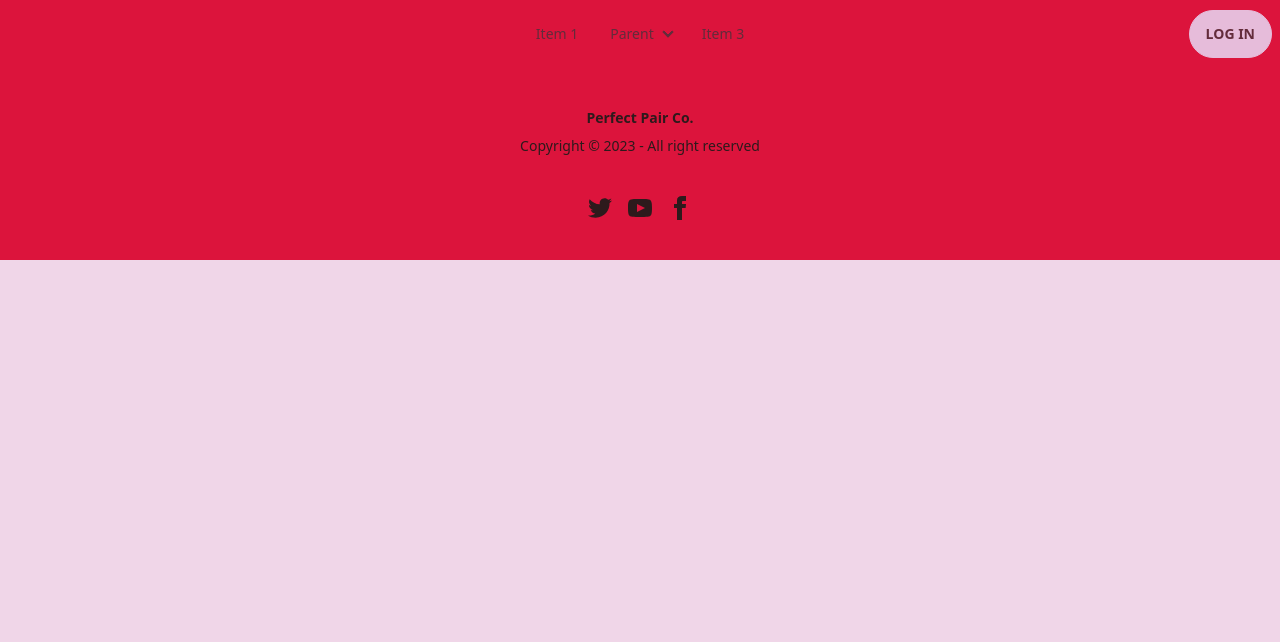
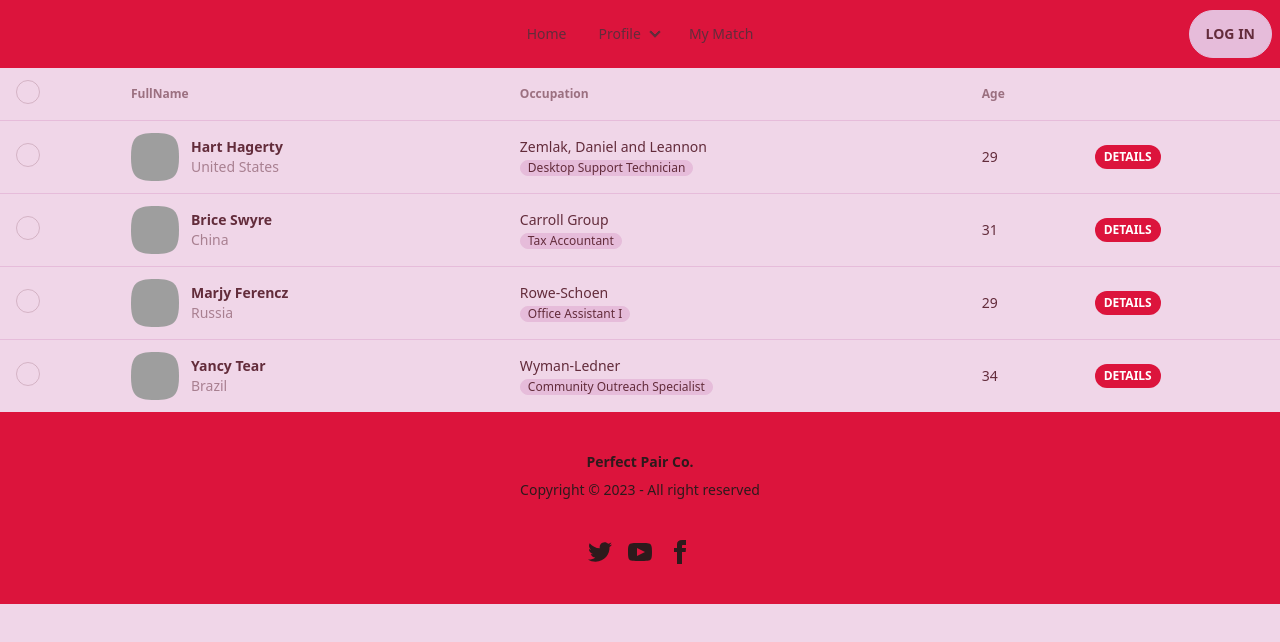
Before and after one commit to supriyakavathekar/match-making-website, a React (Create React App) app: page /match in a window 1280 px wide. Shown: the top 642 px of the page. Built offline with nearby package versions, Linux system fonts and the light colour scheme; grey boxes are pictures that could not be loaded; a web font is replaced by a local one.

Commit message:
added matcch page

```diff
--- a/src/App.css
+++ b/src/App.css
@@ -135,3 +135,13 @@ font-size: 20px;
     align-items: center;
 
 }
+
+
+
+
+/* match */
+
+.match-btn{
+    background-color: crimson;
+    color: white;
+}
--- a/src/App.jsx
+++ b/src/App.jsx
@@ -8,6 +8,7 @@ import {Routes, Route} from 'react-router-dom'
 import data from './data.json'
 import Profile from './components/Profile';
 import Register from './components/Register';
+import Match from './components/Match';
 
 function App() {
 
@@ -24,6 +25,8 @@ function App() {
     <Route path='/' element={<Home/>} />
     <Route path='/profile' element={<Profile user={user}/>}/>
     <Route path='/register' element={<Register/>} />
+    <Route path='/match' element={<Match/>} />
+
 
     </Routes>
     <Footer/>
--- /dev/null
+++ b/src/components/Detail.jsx
@@ -0,0 +1,9 @@
+import React from 'react'
+
+function Detail() {
+  return (
+    <div  className='min-h-screen '>Detail</div>
+  )
+}
+
+export default Detail
--- /dev/null
+++ b/src/components/Match.jsx
@@ -0,0 +1,161 @@
+import React from 'react'
+
+function Match() {
+  return (
+    <div>
+    <div className="overflow-x-auto">
+<table className="table">
+{/* head */}
+<thead>
+  <tr>
+    <th>
+      <label>
+        <input type="checkbox" className="checkbox" />
+      </label>
+    </th>
+    <th>FullName</th>
+    <th>Occupation</th>
+    <th>Age</th>
+    <th></th>
+  </tr>
+</thead>
+<tbody>
+  {/* row 1 */}
+  <tr>
+    <th>
+      <label>
+        <input type="checkbox" className="checkbox" />
+      </label>
+    </th>
+    <td>
+      <div className="flex items-center space-x-3">
+        <div className="avatar">
+          <div className="mask mask-squircle w-12 h-12">
+            <img src="/tailwind-css-component-profile-2@56w.png" alt="Avatar Tailwind CSS Component" />
+          </div>
+        </div>
+        <div>
+          <div className="font-bold">Hart Hagerty</div>
+          <div className="text-sm opacity-50">United States</div>
+        </div>
+      </div>
+    </td>
+    <td>
+      Zemlak, Daniel and Leannon
+      <br/>
+      <span className="badge badge-ghost badge-sm">Desktop Support Technician</span>
+    </td>
+    <td>29</td>
+    <th>
+      <button className="btn btn-ghost btn-xs match-btn">details</button>
+    </th>
+  </tr>
+  {/* row 2 */}
+  <tr>
+    <th>
+      <label>
+        <input type="checkbox" className="checkbox" />
+      </label>
+    </th>
+    <td>
+      <div className="flex items-center space-x-3">
+        <div className="avatar">
+          <div className="mask mask-squircle w-12 h-12">
+            <img src="/tailwind-css-component-profile-3@56w.png" alt="Avatar Tailwind CSS Component" />
+          </div>
+        </div>
+        <div>
+          <div className="font-bold">Brice Swyre</div>
+          <div className="text-sm opacity-50">China</div>
+        </div>
+      </div>
+    </td>
+    <td>
+      Carroll Group
+      <br/>
+      <span className="badge badge-ghost badge-sm">Tax Accountant</span>
+    </td>
+    <td>31</td>
+    <th>
+      <button className="btn btn-ghost btn-xs match-btn">details</button>
+    </th>
+  </tr>
+  {/* row 3 */}
+  <tr>
+    <th>
+      <label>
+        <input type="checkbox" className="checkbox" />
+      </label>
+    </th>
+    <td>
+      <div className="flex items-center space-x-3">
+        <div className="avatar">
+          <div className="mask mask-squircle w-12 h-12">
+            <img src="/tailwind-css-component-profile-4@56w.png" alt="Avatar Tailwind CSS Component" />
+          </div>
+        </div>
+        <div>
+          <div className="font-bold">Marjy Ferencz</div>
+          <div className="text-sm opacity-50">Russia</div>
+        </div>
+      </div>
+    </td>
+    <td>
+      Rowe-Schoen
+      <br/>
+      <span className="badge badge-ghost badge-sm">Office Assistant I</span>
+    </td>
+    <td>29</td>
+    <th>
+      <button className="btn btn-ghost btn-xs match-btn">details</button>
+    </th>
+  </tr>
+  {/* row 4 */}
+  <tr>
+    <th>
+      <label>
+        <input type="checkbox" className="checkbox" />
+      </label>
+    </th>
+    <td>
+      <div className="flex items-center space-x-3">
+        <div className="avatar">
+          <div className="mask mask-squircle w-12 h-12">
+            <img src="/tailwind-css-component-profile-5@56w.png" alt="Avatar Tailwind CSS Component" />
+          </div>
+        </div>
+        <div>
+          <div className="font-bold">Yancy Tear</div>
+          <div className="text-sm opacity-50">Brazil</div>
+        </div>
+      </div>
+    </td>
+    <td>
+      Wyman-Ledner
+      <br/>
+      <span className="badge badge-ghost badge-sm">Community Outreach Specialist</span>
+    </td>
+    <td>34</td>
+    <th>
+      <button className="btn btn-ghost btn-xs match-btn">details</button>
+    </th>
+  </tr>
+</tbody>
+{/* foot */}
+{/* <tfoot>
+  <tr>
+    <th></th>
+    <th>Name</th>
+    <th>Job</th>
+    <th>Favorite Color</th>
+    <th></th>
+  </tr>
+</tfoot> */}
+
+</table>
+</div>
+</div>
+  )
+}
+
+export default Match
--- a/src/components/Nav.jsx
+++ b/src/components/Nav.jsx
@@ -55,17 +55,17 @@ function Nav({user ,setuser, data}) {
   </div>
   <div className="navbar-center hidden lg:flex">
     <ul className="menu menu-horizontal px-1">
-      <li><a>Item 1</a></li>
+      <li><a>Home</a></li>
       <li tabIndex={0}>
         <details>
-          <summary>Parent</summary>
-          <ul className="p-2">
+          <summary>Profile</summary>
+          {/* <ul className="p-2">
             <li><a>Submenu 1</a></li>
             <li><a>Submenu 2</a></li>
-          </ul>
+          </ul> */}
         </details>
       </li>
-      <li><a>Item 3</a></li>
+      <li><a>My Match</a></li>
     </ul>
   </div>
   <div className="navbar-end">
--- a/src/components/Profile.jsx
+++ b/src/components/Profile.jsx
@@ -16,7 +16,7 @@ function Profile({user, data}) {
   return (
     <>
     <div className='min-h-screen ' >
-        <h1>Welcome to our website {user.fullName} </h1>
+        <h1>Welcome to our website </h1>
 
         <div className="card card-compact w-96 bg-base-100 shadow-xl">
   <figure><img className="max-w-xs" src="" alt="Shoes" /></figure>
@@ -24,7 +24,7 @@ function Profile({user, data}) {
     <h2 className="card-title">John Smith</h2>
     <p>If a dog chews shoes whose shoes does he choose?</p>
     <div className="card-actions justify-end">
-      <button className="btn btn-primary">Buy Now</button>
+      <button className="btn btn-primary">Details</button>
     </div>
   </div>
 </div>
@@ -35,7 +35,7 @@ function Profile({user, data}) {
     <h2 className="card-title">Adam</h2>
     <p>If a dog chews shoes whose shoes does he choose?</p>
     <div className="card-actions justify-end">
-      <button className="btn btn-primary">Buy Now</button>
+      <button className="btn btn-primary">Details</button>
     </div>
   </div>
 </div>
@@ -46,7 +46,7 @@ function Profile({user, data}) {
     <h2 className="card-title">Rohit Sharma</h2>
     <p>If a dog chews shoes whose shoes does he choose?</p>
     <div className="card-actions justify-end">
-      <button className="btn btn-primary">Buy Now</button>
+      <button className="btn btn-primary">Details</button>
     </div>
   </div>
 </div>
@@ -57,7 +57,7 @@ function Profile({user, data}) {
     <h2 className="card-title">Tarun mishra</h2>
     <p>If a dog chews shoes whose shoes does he choose?</p>
     <div className="card-actions justify-end">
-      <button className="btn btn-primary">Buy Now</button>
+      <button className="btn btn-primary">Detailsw</button>
     </div>
   </div>
 </div>
@@ -68,7 +68,7 @@ function Profile({user, data}) {
     <h2 className="card-title">advait pate</h2>
     <p>If a dog chews shoes whose shoes does he choose?</p>
     <div className="card-actions justify-end">
-      <button className="btn btn-primary">Buy Now</button>
+      <button className="btn btn-primary">Details</button>
     </div>
   </div>
 </div>
@@ -79,7 +79,7 @@ function Profile({user, data}) {
     <h2 className="card-title">Pooja trivedi</h2>
     <p>If a dog chews shoes whose shoes does he choose?</p>
     <div className="card-actions justify-end">
-      <button className="btn btn-primary">Buy Now</button>
+      <button className="btn btn-primary">Details</button>
     </div>
   </div>
 </div>
```
